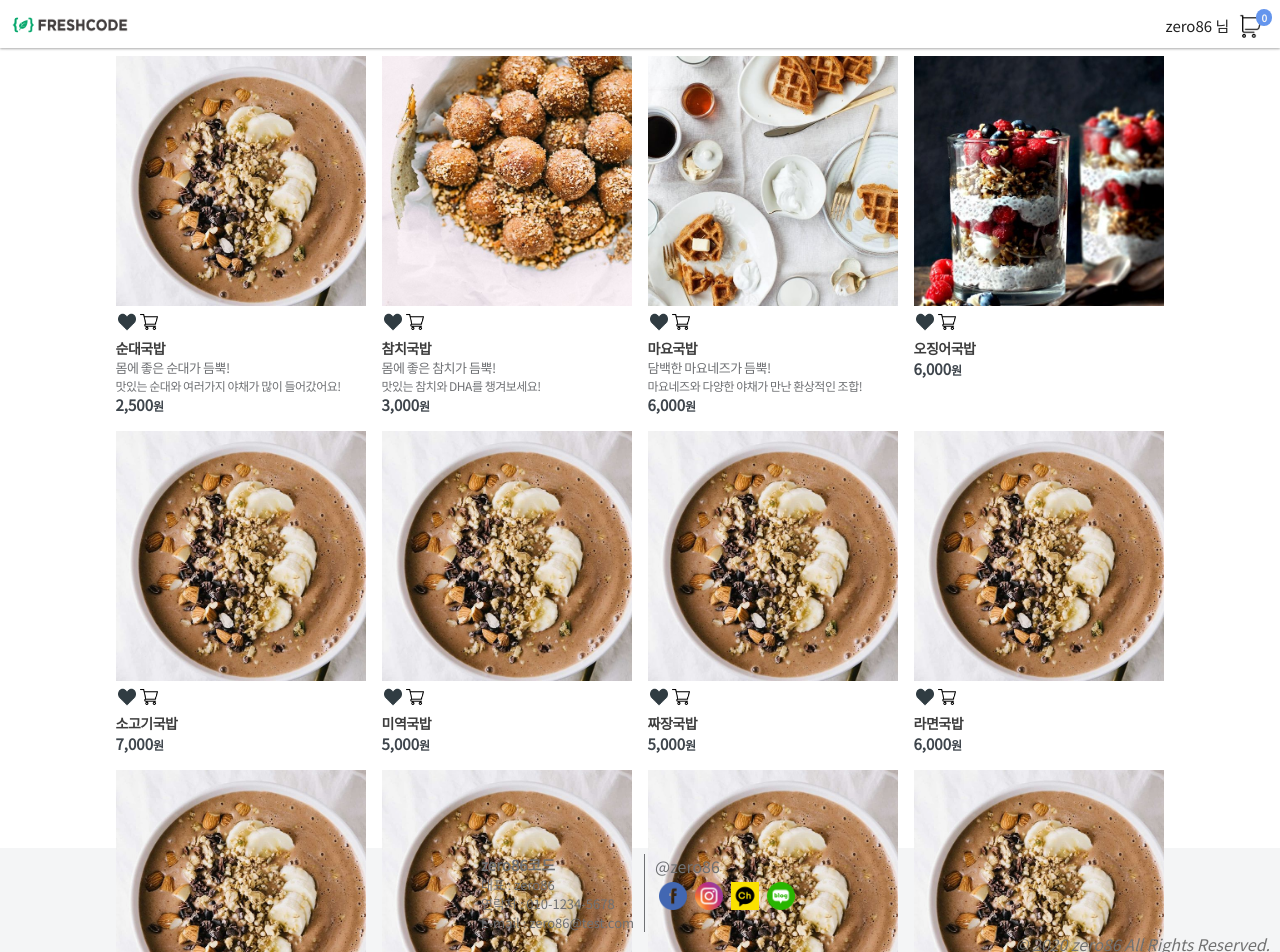
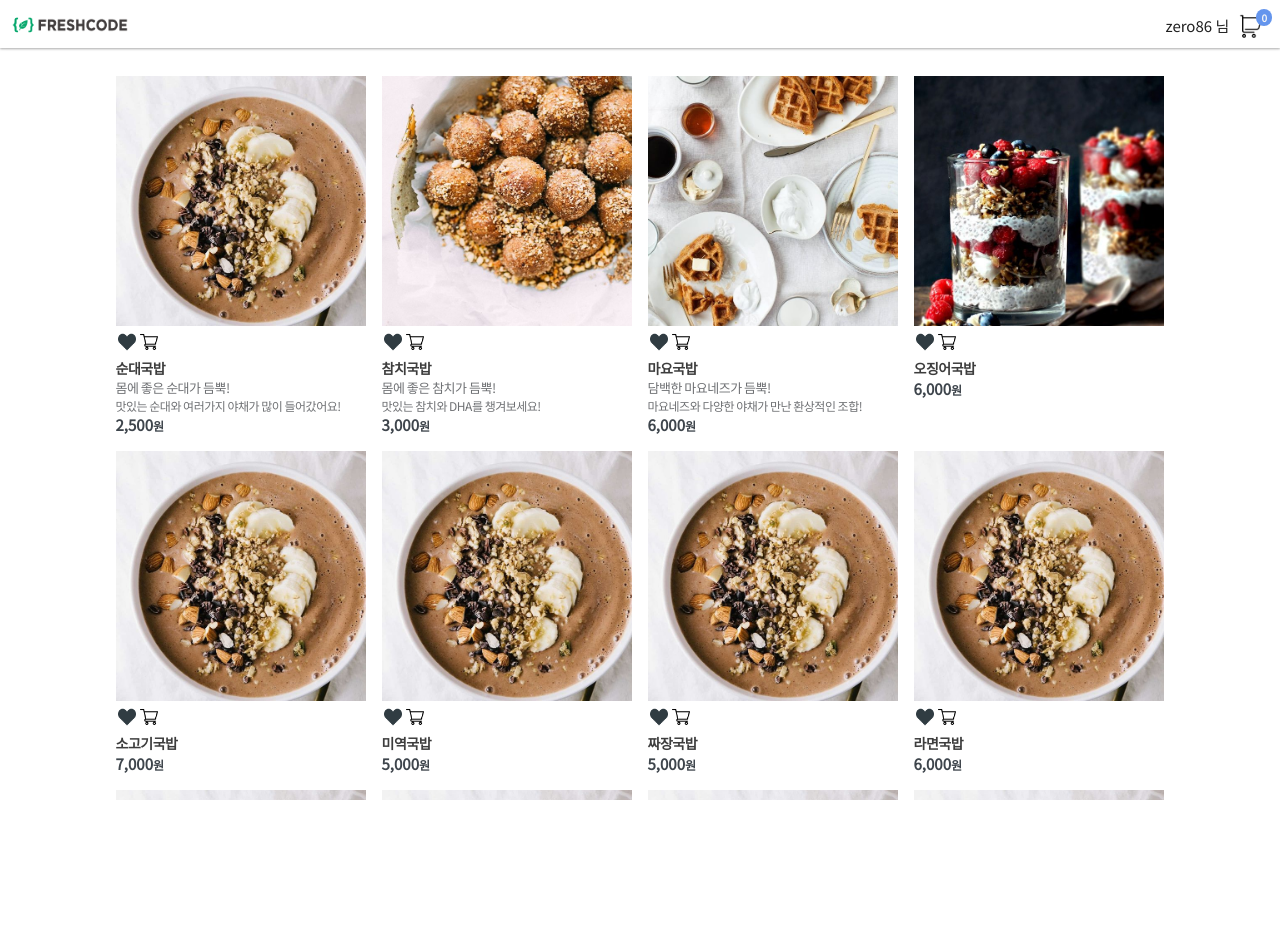
Before and after one commit to katanazero86/react-cart, a React app: page / in a window 1280 px wide. Shown: the top 952 px of the page. After the commit the page ends 800 px from the top, so only its background shows below. Built offline with nearby package versions, Linux system fonts and the light colour scheme.

Commit message:
[feature] react-cart 프로젝트 기능 구현
- 헤더 푸터 css 수정

```diff
--- a/public/index.html
+++ b/public/index.html
@@ -19,6 +19,7 @@
             height: 100%;
             padding: 0;
             margin: 0;
+            overflow: hidden;
         }
 
         p, h1, h2, h3, h4, h5, h6 {
--- a/src/App.js
+++ b/src/App.js
@@ -14,7 +14,7 @@ import Footer from "./components/footer/Footer";
 function App() {
 
     return (
-        <div style={{height : '100%'}}>
+        <div style={{height : '100%', overflow: 'auto'}}>
             <Header/>
             <Switch>
                 <Route path="/" exact component={Home}/>
--- a/src/components/Home.scss
+++ b/src/components/Home.scss
@@ -1,5 +1,5 @@
+@import '../scss/mixins';
+
 .wrap {
 
-  height: 100%;
-
 }
--- a/src/components/footer/Footer.scss
+++ b/src/components/footer/Footer.scss
@@ -4,6 +4,9 @@
 .wrap {
   background: #f4f5f6;
   padding: 6px;
+
+  margin-top: 20px;
+
 
   .body {
     color: #6f7174;
--- a/src/components/header/Header.scss
+++ b/src/components/header/Header.scss
@@ -7,6 +7,8 @@
   position: sticky;
   top: 0;
   background-color: white;
+
+  margin-bottom: 20px;
 
   @include boxshadow(1);
 
```
